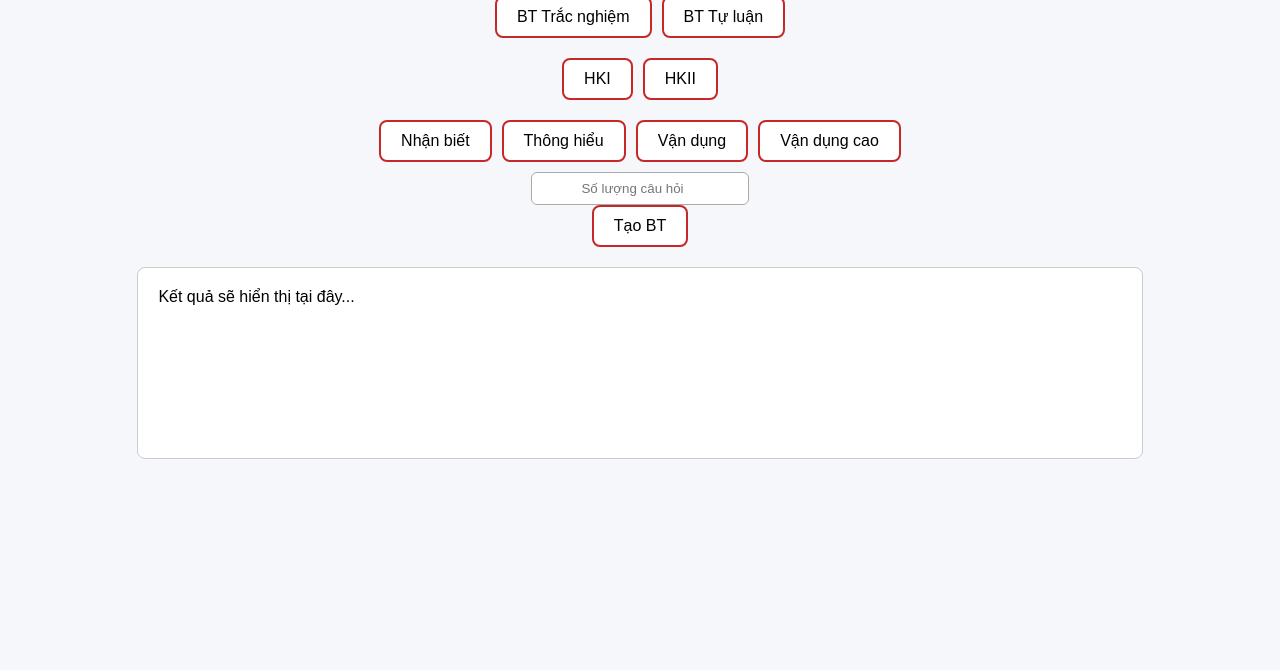
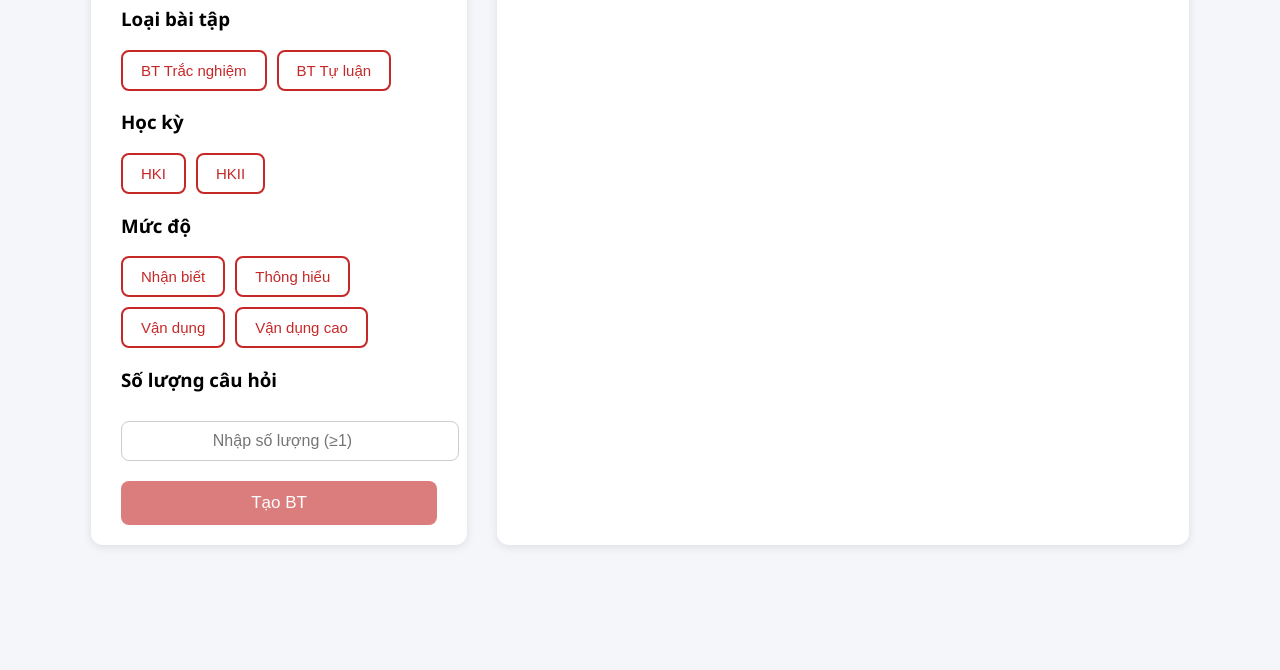
Before and after one commit to ngockhoa1807/chatgpt-webapp, a website: page index.html in a window 1280 px wide. Shown: the part 130-800 px from the top of the page. Drawn offline with Linux system fonts and the light colour scheme.

Commit message:
Update index.html

```diff
--- a/index.html
+++ b/index.html
@@ -5,28 +5,126 @@
   <meta name="viewport" content="width=device-width, initial-scale=1.0" />
   <title>Tạo Bài Tập Tự Động</title>
   <style>
-    body { font-family: Arial; display: flex; flex-direction: column; align-items: center; padding: 30px; background: #f6f7fb; }
-    h1 { color: #c62828; margin-bottom: 20px; }
-    .btn-group { display: flex; gap: 10px; margin: 10px 0; }
-    button { padding: 10px 20px; border: 2px solid #c62828; background: white; border-radius: 8px; cursor: pointer; font-size: 16px; transition: 0.3s; }
-    button.active, button:hover { background: #c62828; color: white; }
-    input { padding: 8px; border: 1px solid #aaa; border-radius: 6px; width: 200px; text-align: center; }
-    #result { margin-top: 20px; background: white; padding: 20px; border-radius: 8px; width: 80%; min-height: 150px; border: 1px solid #ccc; }
+    body {
+      font-family: "Segoe UI", sans-serif;
+      background-color: #f5f6fa;
+      margin: 0;
+      padding: 30px;
+      display: flex;
+      justify-content: center;
+      align-items: flex-start;
+      gap: 30px;
+    }
+
+    .container {
+      display: flex;
+      width: 90%;
+      max-width: 1200px;
+      gap: 30px;
+    }
+
+    .left-panel {
+      flex: 1;
+      background: #fff;
+      padding: 20px 30px;
+      border-radius: 12px;
+      box-shadow: 0 2px 10px rgba(0,0,0,0.1);
+    }
+
+    .right-panel {
+      flex: 2;
+      background: #fff;
+      padding: 20px 30px;
+      border-radius: 12px;
+      box-shadow: 0 2px 10px rgba(0,0,0,0.1);
+      min-height: 400px;
+      overflow-y: auto;
+    }
+
+    h1 {
+      color: #b71c1c;
+      text-align: center;
+    }
+
+    .btn-group {
+      display: flex;
+      gap: 10px;
+      margin: 10px 0;
+      flex-wrap: wrap;
+    }
+
+    button {
+      padding: 10px 18px;
+      border: 2px solid #c62828;
+      border-radius: 8px;
+      background: white;
+      color: #c62828;
+      cursor: pointer;
+      font-size: 15px;
+      font-weight: 500;
+      transition: 0.3s;
+    }
+
+    button.active, button:hover {
+      background: #c62828;
+      color: white;
+    }
+
+    input {
+      width: 100%;
+      padding: 10px;
+      margin-top: 10px;
+      border: 1px solid #ccc;
+      border-radius: 8px;
+      font-size: 16px;
+      text-align: center;
+    }
+
+    #generateBtn {
+      margin-top: 20px;
+      width: 100%;
+      padding: 12px;
+      font-size: 17px;
+      border-radius: 8px;
+      background: #c62828;
+      color: white;
+      border: none;
+      opacity: 0.6;
+      cursor: not-allowed;
+      transition: 0.3s;
+    }
+
+    #generateBtn.enabled {
+      opacity: 1;
+      cursor: pointer;
+    }
+
+    #result {
+      white-space: pre-wrap;
+      line-height: 1.6;
+      font-size: 16px;
+    }
   </style>
 </head>
 <body>
+  <div class="container">
+    <!-- Panel trái -->
+    <div class="left-panel">
       <h1>Tạo Bài Tập Toán</h1>
 
+      <h3>Loại bài tập</h3>
       <div class="btn-group" id="typeGroup">
         <button data-value="tracnghiem">BT Trắc nghiệm</button>
         <button data-value="tuluan">BT Tự luận</button>
       </div>
 
+      <h3>Học kỳ</h3>
       <div class="btn-group" id="semesterGroup">
         <button data-value="hki">HKI</button>
         <button data-value="hkii">HKII</button>
       </div>
 
+      <h3>Mức độ</h3>
       <div class="btn-group" id="levelGroup">
         <button data-value="nhanbiet">Nhận biết</button>
         <button data-value="thonghieu">Thông hiểu</button>
@@ -34,13 +132,35 @@
         <button data-value="vandungcao">Vận dụng cao</button>
       </div>
 
-  <input type="number" id="numQuestions" placeholder="Số lượng câu hỏi" min="1" />
+      <h3>Số lượng câu hỏi</h3>
+      <input type="number" id="numQuestions" placeholder="Nhập số lượng (≥1)" min="1" />
 
-  <button id="generateBtn">Tạo BT</button>
-  <div id="result">Kết quả sẽ hiển thị tại đây...</div>
+      <button id="generateBtn" disabled>Tạo BT</button>
+    </div>
+
+    <!-- Panel phải -->
+    <div class="right-panel" id="result">
+      Kết quả sẽ hiển thị tại đây...
+    </div>
+  </div>
 
   <script>
     let selections = { type: "", semester: "", level: "" };
+    const generateBtn = document.getElementById("generateBtn");
+    const numInput = document.getElementById("numQuestions");
+
+    function updateButtonState() {
+      const { type, semester, level } = selections;
+      const num = parseInt(numInput.value);
+      const isValid = type && semester && level && num > 0;
+      if (isValid) {
+        generateBtn.disabled = false;
+        generateBtn.classList.add("enabled");
+      } else {
+        generateBtn.disabled = true;
+        generateBtn.classList.remove("enabled");
+      }
+    }
 
     document.querySelectorAll(".btn-group button").forEach(btn => {
       btn.addEventListener("click", () => {
@@ -48,15 +168,24 @@
         selections[group] = btn.dataset.value;
         document.querySelectorAll(`#${btn.parentElement.id} button`).forEach(b => b.classList.remove("active"));
         btn.classList.add("active");
+        updateButtonState();
       });
     });
 
-    document.getElementById("generateBtn").addEventListener("click", async () => {
-      const num = document.getElementById("numQuestions").value || 5;
+    numInput.addEventListener("input", updateButtonState);
+
+    generateBtn.addEventListener("click", async () => {
+      const num = parseInt(numInput.value);
       const { type, semester, level } = selections;
-      if (!type || !semester || !level) return alert("Vui lòng chọn đủ 3 tùy chọn!");
-      document.getElementById("result").innerText = "Đang tạo bài tập...";
 
+      if (!type || !semester || !level || !num || num <= 0) {
+        alert("Vui lòng chọn đầy đủ các tùy chọn và nhập số lượng câu hỏi hợp lệ!");
+        return;
+      }
+
+      document.getElementById("result").innerText = "⏳ Đang tạo bài tập...";
+
+      try {
         const response = await fetch("/generate", {
           method: "POST",
           headers: { "Content-Type": "application/json" },
@@ -64,6 +193,9 @@
         });
         const data = await response.json();
         document.getElementById("result").innerText = data.result || "Không có kết quả!";
+      } catch (error) {
+        document.getElementById("result").innerText = "❌ Lỗi khi gọi API!";
+      }
     });
   </script>
 </body>
```
Lines whose indentation alone changed are shown as unchanged.
